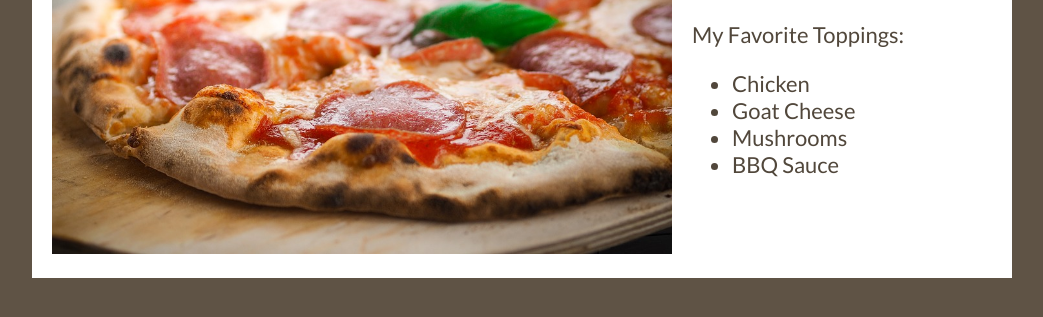
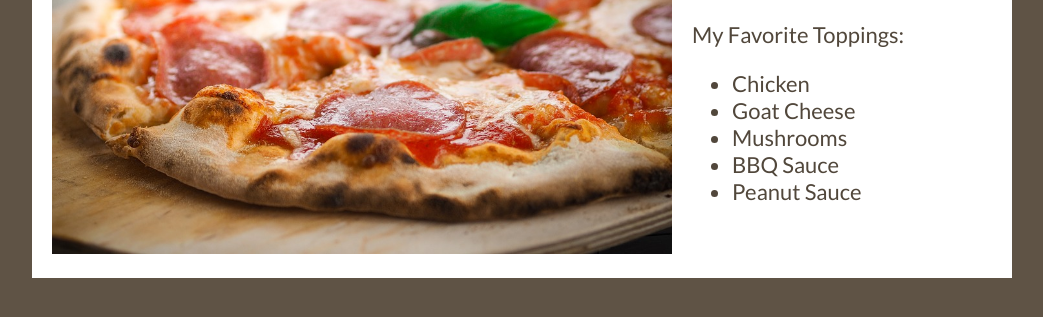
Before and after one commit to lineeey/pizza-gh-pages, a plain HTML site: page index.html in a window 1280 px wide. Shown: the part 199-516 px from the top of the page, without its empty margins (118-1161 px from the left). Drawn offline with Linux system fonts and the light colour scheme; a web font is replaced by a local one.

Commit message:
Peanut Sauce
Yummy

```diff
--- a/index.html
+++ b/index.html
@@ -24,6 +24,7 @@
       <li>Goat Cheese</li>
       <li>Mushrooms</li>
       <li>BBQ Sauce</li>
+      <li>Peanut Sauce</li>
     </ul>
   </div>
 </div>
```
